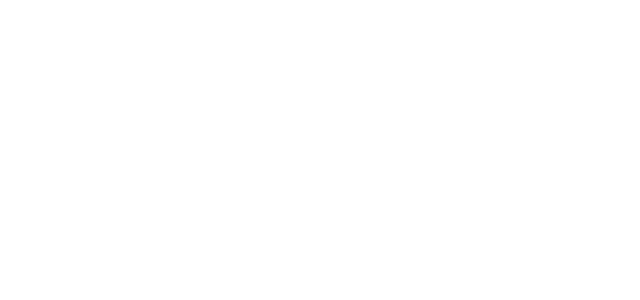
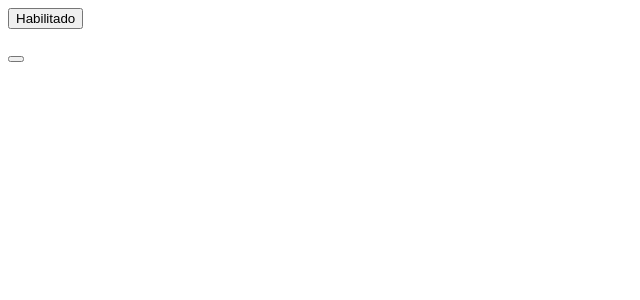
Before and after one commit to 2020-A-JS-GR1/js-eguez-sarzosa-vicente-adrian, an Angular app in the folder 03-angular/mi-proyecto/: page / in a window 1280 px wide. Shown: the top 300 px of the page, without its empty margins (0-640 px from the left). Built offline with nearby package versions, Linux system fonts and the light colour scheme.

Commit message:
on init on destroy

```diff
--- a/03-angular/mi-proyecto/src/app/app.component.html
+++ b/03-angular/mi-proyecto/src/app/app.component.html
@@ -25,6 +25,15 @@
 <!--<button (click)="crearUsuario()">-->
 <!--  Crear Usuario-->
 <!--</button>-->
+
+<button (click)="habilitado = !habilitado">
+  {{habilitado ? 'Habilitado' : 'Deshabilitado'}}
+</button>
+
+<app-carta-pelicula *ngIf="habilitado">
+
+</app-carta-pelicula>
+
 
 <div *ngFor="let usuario of arregloUsuarios">
   {{usuario.nombre}}
--- a/03-angular/mi-proyecto/src/app/app.component.ts
+++ b/03-angular/mi-proyecto/src/app/app.component.ts
@@ -8,6 +8,7 @@
 })
 export class AppComponent {
   title = 'mi-proyecto';
+  habilitado = true;
 
   arregloPeliculas = [
     {
@@ -32,6 +33,8 @@
 
   arregloUsuarios = [];
 
+  arregloObservables = [];
+
   arregloNumeros = [1, 2, 3]
 
   // Inyectar Dependencias
@@ -43,7 +46,7 @@
   mensajeConsola(objeto: boolean) {
     console.log('Llego el evento', objeto);
     const observableTraerTodos = this._usuarioService.traerTodos();
-    observableTraerTodos
+    const suscripcion = observableTraerTodos
       .subscribe(
         (data) => { // THEN TRY
           this.arregloUsuarios = data as any[];
@@ -53,6 +56,8 @@
           console.log(error);
         }
       );
+    this.arregloObservables.push(suscripcion);
+    suscripcion.unsubscribe();
   }
 
   crearUsuario() {
--- a/03-angular/mi-proyecto/src/app/componentes/carta-pelicula/carta-pelicula.component.ts
+++ b/03-angular/mi-proyecto/src/app/componentes/carta-pelicula/carta-pelicula.component.ts
@@ -36,10 +36,12 @@
 
   ngOnInit(): void {
     console.log('INIT');
+    // Logica Inicial del componente
   }
 
   ngOnDestroy(): void {
     console.log('Destroy');
+    // Dessuscribimos de todos las suscripciones
   }
 
   ejemploFuncion() {
```
